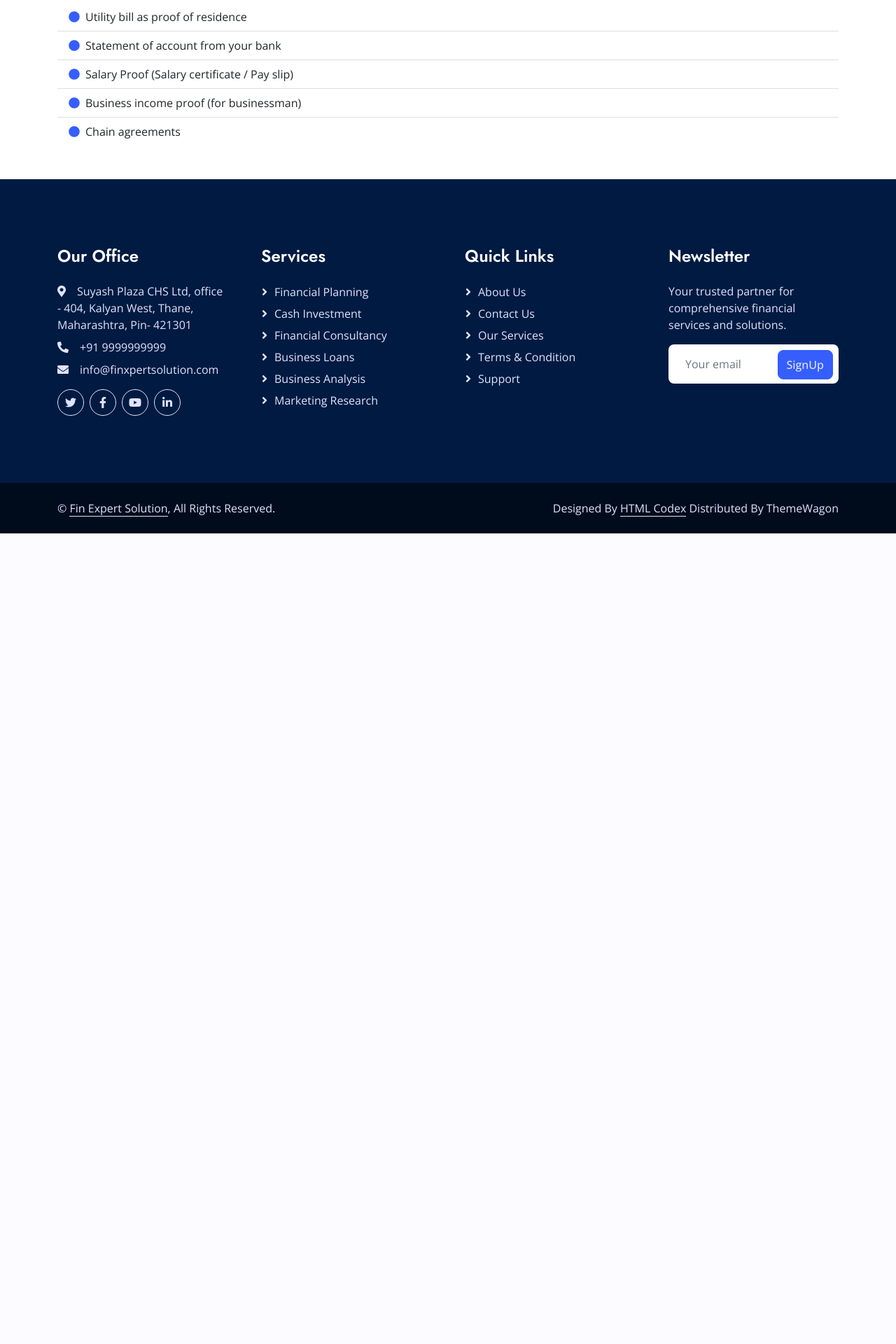
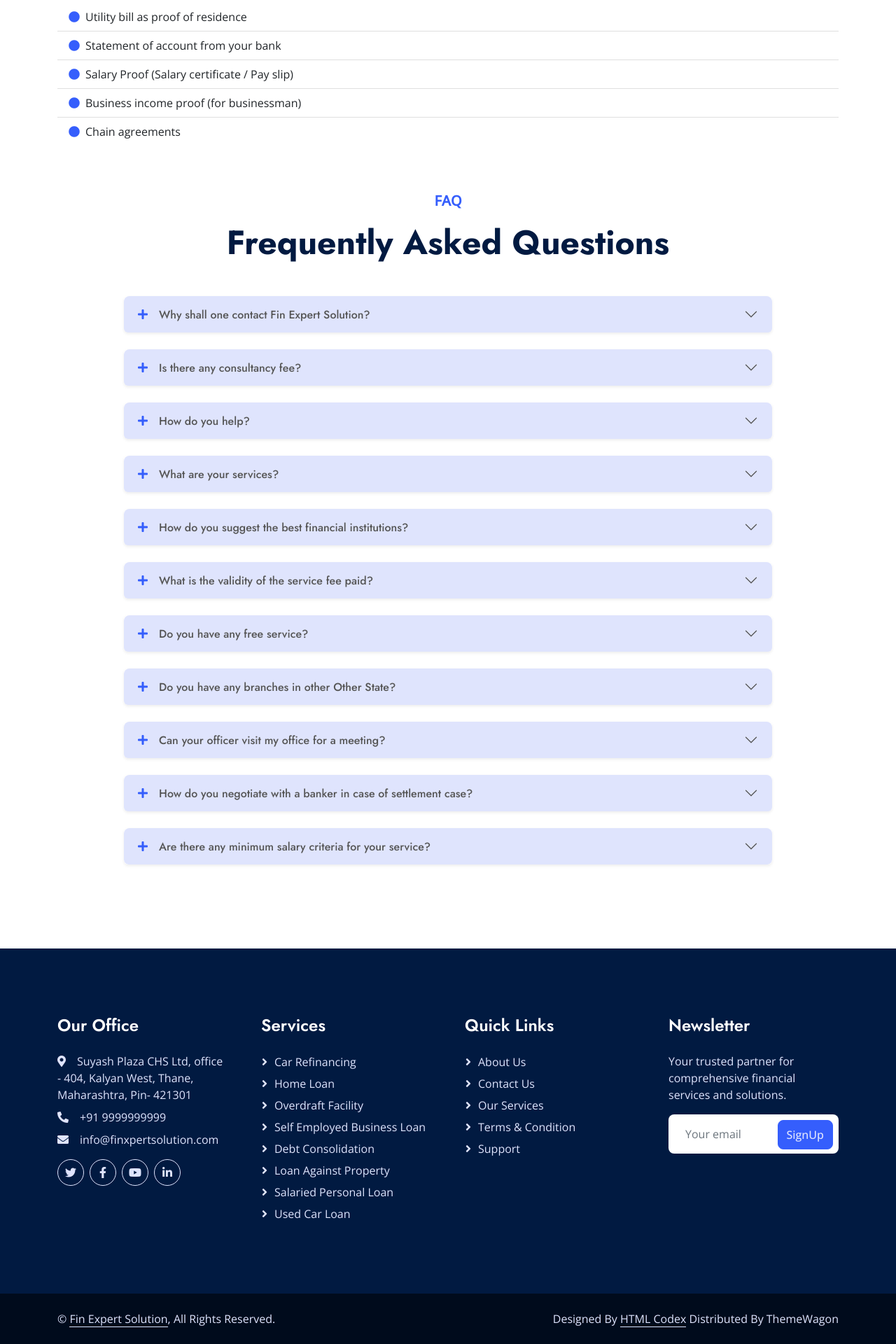
Before and after one commit to akshatsingh1718/fin_expert_solution, a Django app: page /home-loan/ in a window 1280 px wide. Shown: the part 1097-3017 px from the top of the page at 70% size. Before the commit the page ends 1859 px from the top, so only its background shows below. Run offline with Django 5.2, Linux system fonts and the light colour scheme; some libraries are stand-ins or nearby versions.

Commit message:
Added FAQ

```diff
--- a/finance/context_processors.py
+++ b/finance/context_processors.py
@@ -30,23 +30,4 @@
         'SITE_URL': 'https://finxpertsolution.com',
         'COPYRIGHT_YEAR': '2024',
         'COPYRIGHT_TEXT': 'All Rights Reserved',
-
-        # Services List
-        'MAIN_SERVICES': [
-            'Financial Planning',
-            'Cash Investment',
-            'Financial Consultancy',
-            'Business Loans',
-            'Business Analysis',
-            'Marketing Research'
-        ],
-
-        # Quick Links
-        'QUICK_LINKS': [
-            {'name': 'About Us', 'url': 'finance:about'},
-            {'name': 'Contact Us', 'url': 'finance:contact'},
-            {'name': 'Our Services', 'url': 'finance:service'},
-            {'name': 'Terms & Condition', 'url': '#'},
-            {'name': 'Support', 'url': '#'},
-        ]
     }
--- a/templates/finance/about.html
+++ b/templates/finance/about.html
@@ -1,4 +1,5 @@
 {% extends 'finance/base.html' %}
+{% load static %}
 
 {% block title %}About Us - Finanza{% endblock %}
 
--- a/templates/finance/base.html
+++ b/templates/finance/base.html
@@ -133,15 +133,23 @@
                 </div>
                 <div class="col-lg-3 col-md-6">
                     <h4 class="text-white mb-4">Services</h4>
-                    {% for service in MAIN_SERVICES %}
-                        <a class="btn btn-link" href="{% url 'finance:service' %}">{{ service }}</a>
-                    {% endfor %}
+                    <a class="btn btn-link" href="{% url 'finance:service_detail' 'car-refinancing' %}">Car Refinancing</a>
+                    <a class="btn btn-link" href="{% url 'finance:service_detail' 'home-loan' %}">Home Loan</a>
+                    <a class="btn btn-link" href="{% url 'finance:service_detail' 'overdraft-facility' %}">Overdraft Facility</a>
+                    <a class="btn btn-link" href="{% url 'finance:service_detail' 'self-employed-business-loan' %}">Self Employed Business Loan</a>
+                    <a class="btn btn-link" href="{% url 'finance:service_detail' 'debt-consolidation' %}">Debt Consolidation</a>
+                    <a class="btn btn-link" href="{% url 'finance:service_detail' 'loan-against-property' %}">Loan Against Property</a>
+                    <a class="btn btn-link" href="{% url 'finance:service_detail' 'salaried-personal-loan' %}">Salaried Personal Loan</a>
+                    <a class="btn btn-link" href="{% url 'finance:service_detail' 'used-car-loan' %}">Used Car Loan</a>
                 </div>
                 <div class="col-lg-3 col-md-6">
                     <h4 class="text-white mb-4">Quick Links</h4>
-                    {% for link in QUICK_LINKS %}
-                        <a class="btn btn-link" href="{% if link.url != '#' %}{% url link.url %}{% else %}#{% endif %}">{{ link.name }}</a>
-                    {% endfor %}
+                    <a class="btn btn-link" href="{% url 'finance:about' %}">About Us</a>
+                    <a class="btn btn-link" href="{% url 'finance:contact' %}">Contact Us</a>
+                    <a class="btn btn-link" href="{% url 'finance:service' %}">Our Services</a>
+                    <a class="btn btn-link" href="#">Terms & Condition</a>
+                    <a class="btn btn-link" href="#">Support</a>
+
                 </div>
                 <div class="col-lg-3 col-md-6">
                     <h4 class="text-white mb-4">Newsletter</h4>
--- /dev/null
+++ b/templates/finance/components/faq.html
@@ -0,0 +1,243 @@
+<!-- FAQ Component Start -->
+<div class="container-xxl py-5">
+    <div class="container">
+        <div class="text-center mx-auto wow fadeInUp" data-wow-delay="0.1s" >
+            <p class="fs-5 fw-medium text-primary">FAQ</p>
+            <h1 class="display-5 mb-5">Frequently Asked Questions</h1>
+        </div>
+
+        <div class="row justify-content-center">
+            <div class="col-lg-10">
+                <div class="accordion" id="faqAccordion">
+
+                    <!-- FAQ Item 1 -->
+                    <div class="accordion-item border-0 mb-4 wow fadeInUp" data-wow-delay="0.1s">
+                        <h2 class="accordion-header" id="faqHeading1">
+                            <button class="accordion-button collapsed bg-light border-0 rounded-top" type="button"
+                                    data-bs-toggle="collapse" data-bs-target="#faqCollapse1"
+                                    aria-expanded="false" aria-controls="faqCollapse1">
+                                <i class="fas fa-plus me-3 text-primary"></i>
+                                Why shall one contact {{COMPANY_NAME}}?
+                            </button>
+                        </h2>
+                        <div id="faqCollapse1" class="accordion-collapse collapse"
+                             aria-labelledby="faqHeading1" data-bs-parent="#faqAccordion">
+                            <div class="accordion-body bg-light border-0 rounded-bottom p-4">
+                                <p class="mb-0">{{COMPANY_NAME}} experts have extensive knowledge of the financial market and can provide personalized solutions tailored to your specific needs. Our experts help you navigate complex financial products, compare options from multiple lenders, and secure the best rates and terms available in the market.</p>
+                            </div>
+                        </div>
+                    </div>
+
+                    <!-- FAQ Item 2 -->
+                    <div class="accordion-item border-0 mb-4 wow fadeInUp" data-wow-delay="0.2s">
+                        <h2 class="accordion-header" id="faqHeading2">
+                            <button class="accordion-button collapsed bg-light border-0 rounded-top" type="button"
+                                    data-bs-toggle="collapse" data-bs-target="#faqCollapse2"
+                                    aria-expanded="false" aria-controls="faqCollapse2">
+                                <i class="fas fa-plus me-3 text-primary"></i>
+                                Is there any consultancy fee?
+                            </button>
+                        </h2>
+                        <div id="faqCollapse2" class="accordion-collapse collapse"
+                             aria-labelledby="faqHeading2" data-bs-parent="#faqAccordion">
+                            <div class="accordion-body bg-light border-0 rounded-bottom p-4">
+                                <p class="mb-0">Our initial consultation is completely free. We believe in providing transparent services and only charge a nominal processing fee once your loan is approved and disbursed. Our fee structure is clearly explained upfront with no hidden charges.</p>
+                            </div>
+                        </div>
+                    </div>
+
+                    <!-- FAQ Item 3 -->
+                    <div class="accordion-item border-0 mb-4 wow fadeInUp" data-wow-delay="0.3s">
+                        <h2 class="accordion-header" id="faqHeading3">
+                            <button class="accordion-button collapsed bg-light border-0 rounded-top" type="button"
+                                    data-bs-toggle="collapse" data-bs-target="#faqCollapse3"
+                                    aria-expanded="false" aria-controls="faqCollapse3">
+                                <i class="fas fa-plus me-3 text-primary"></i>
+                                How do you help?
+                            </button>
+                        </h2>
+                        <div id="faqCollapse3" class="accordion-collapse collapse"
+                             aria-labelledby="faqHeading3" data-bs-parent="#faqAccordion">
+                            <div class="accordion-body bg-light border-0 rounded-bottom p-4">
+                                <p class="mb-0">We provide end-to-end assistance including document preparation, application processing, rate negotiation, and follow-up with lenders. Our team guides you through every step of the loan process, from initial consultation to final disbursement, ensuring a smooth and hassle-free experience.</p>
+                            </div>
+                        </div>
+                    </div>
+
+                    <!-- FAQ Item 4 -->
+                    <div class="accordion-item border-0 mb-4 wow fadeInUp" data-wow-delay="0.4s">
+                        <h2 class="accordion-header" id="faqHeading4">
+                            <button class="accordion-button collapsed bg-light border-0 rounded-top" type="button"
+                                    data-bs-toggle="collapse" data-bs-target="#faqCollapse4"
+                                    aria-expanded="false" aria-controls="faqCollapse4">
+                                <i class="fas fa-plus me-3 text-primary"></i>
+                                What are your services?
+                            </button>
+                        </h2>
+                        <div id="faqCollapse4" class="accordion-collapse collapse"
+                             aria-labelledby="faqHeading4" data-bs-parent="#faqAccordion">
+                            <div class="accordion-body bg-light border-0 rounded-bottom p-4">
+                                <p class="mb-0">We offer a comprehensive range of financial services including Personal Loans, Home Loans, Business Loans, Loan Against Property, Car Loans, Debt Consolidation, Overdraft Facilities, and Car Refinancing. We work with multiple banks and NBFCs to provide you with the best options.</p>
+                            </div>
+                        </div>
+                    </div>
+
+                    <!-- FAQ Item 5 -->
+                    <div class="accordion-item border-0 mb-4 wow fadeInUp" data-wow-delay="0.5s">
+                        <h2 class="accordion-header" id="faqHeading5">
+                            <button class="accordion-button collapsed bg-light border-0 rounded-top" type="button"
+                                    data-bs-toggle="collapse" data-bs-target="#faqCollapse5"
+                                    aria-expanded="false" aria-controls="faqCollapse5">
+                                <i class="fas fa-plus me-3 text-primary"></i>
+                                How do you suggest the best financial institutions?
+                            </button>
+                        </h2>
+                        <div id="faqCollapse5" class="accordion-collapse collapse"
+                             aria-labelledby="faqHeading5" data-bs-parent="#faqAccordion">
+                            <div class="accordion-body bg-light border-0 rounded-bottom p-4">
+                                <p class="mb-0">We analyze your financial profile, credit history, income stability, and loan requirements to match you with the most suitable lenders. Our extensive network of banking partners allows us to compare interest rates, processing fees, and terms to recommend the best financial institution for your specific needs.</p>
+                            </div>
+                        </div>
+                    </div>
+
+                    <!-- FAQ Item 6 -->
+                    <div class="accordion-item border-0 mb-4 wow fadeInUp" data-wow-delay="0.6s">
+                        <h2 class="accordion-header" id="faqHeading6">
+                            <button class="accordion-button collapsed bg-light border-0 rounded-top" type="button"
+                                    data-bs-toggle="collapse" data-bs-target="#faqCollapse6"
+                                    aria-expanded="false" aria-controls="faqCollapse6">
+                                <i class="fas fa-plus me-3 text-primary"></i>
+                                What is the validity of the service fee paid?
+                            </button>
+                        </h2>
+                        <div id="faqCollapse6" class="accordion-collapse collapse"
+                             aria-labelledby="faqHeading6" data-bs-parent="#faqAccordion">
+                            <div class="accordion-body bg-light border-0 rounded-bottom p-4">
+                                <p class="mb-0">Our service fee is valid for the entire loan processing period, typically 30-45 days from application submission. If your loan application is rejected due to bank policies or eligibility issues beyond our control, we provide a partial refund as per our terms and conditions. The fee covers all our services until loan disbursement.</p>
+                            </div>
+                        </div>
+                    </div>
+
+
+                    <!-- FAQ Item 7 -->
+                    <div class="accordion-item border-0 mb-4 wow fadeInUp" data-wow-delay="0.6s">
+                        <h2 class="accordion-header" id="faqHeading6">
+                            <button class="accordion-button collapsed bg-light border-0 rounded-top" type="button"
+                                    data-bs-toggle="collapse" data-bs-target="#faqCollapse6"
+                                    aria-expanded="false" aria-controls="faqCollapse6">
+                                <i class="fas fa-plus me-3 text-primary"></i>
+                                Do you have any free service?
+                            </button>
+                        </h2>
+                        <div id="faqCollapse6" class="accordion-collapse collapse"
+                             aria-labelledby="faqHeading6" data-bs-parent="#faqAccordion">
+                            <div class="accordion-body bg-light border-0 rounded-bottom p-4">
+                                <p class="mb-0">Yes, we have telephonic consultancy which is free for 2 hours every day between 10:00 am to 12:00 pm Sunday to Thursday. Kindly call our contact center and book your appointment for teleservice.</p>
+                            </div>
+                        </div>
+                    </div>
+
+                    <!-- FAQ Item 8 -->
+                    <div class="accordion-item border-0 mb-4 wow fadeInUp" data-wow-delay="0.6s">
+                        <h2 class="accordion-header" id="faqHeading6">
+                            <button class="accordion-button collapsed bg-light border-0 rounded-top" type="button"
+                                    data-bs-toggle="collapse" data-bs-target="#faqCollapse6"
+                                    aria-expanded="false" aria-controls="faqCollapse6">
+                                <i class="fas fa-plus me-3 text-primary"></i>
+                                Do you have any branches in other Other State?
+                            </button>
+                        </h2>
+                        <div id="faqCollapse6" class="accordion-collapse collapse"
+                             aria-labelledby="faqHeading6" data-bs-parent="#faqAccordion">
+                            <div class="accordion-body bg-light border-0 rounded-bottom p-4">
+                                <p class="mb-0">No, we are based in Maharashtra only.</p>
+                            </div>
+                        </div>
+                    </div>
+
+                    <!-- FAQ Item 9 -->
+                    <div class="accordion-item border-0 mb-4 wow fadeInUp" data-wow-delay="0.6s">
+                        <h2 class="accordion-header" id="faqHeading6">
+                            <button class="accordion-button collapsed bg-light border-0 rounded-top" type="button"
+                                    data-bs-toggle="collapse" data-bs-target="#faqCollapse6"
+                                    aria-expanded="false" aria-controls="faqCollapse6">
+                                <i class="fas fa-plus me-3 text-primary"></i>
+                                Can your officer visit my office for a meeting?
+                            </button>
+                        </h2>
+                        <div id="faqCollapse6" class="accordion-collapse collapse"
+                             aria-labelledby="faqHeading6" data-bs-parent="#faqAccordion">
+                            <div class="accordion-body bg-light border-0 rounded-bottom p-4">
+                                <p class="mb-0">Yes, an expert can be arranged for your office to brief the process.</p>
+                            </div>
+                        </div>
+                    </div>
+
+                    <!-- FAQ Item 10 -->
+                    <div class="accordion-item border-0 mb-4 wow fadeInUp" data-wow-delay="0.6s">
+                        <h2 class="accordion-header" id="faqHeading6">
+                            <button class="accordion-button collapsed bg-light border-0 rounded-top" type="button"
+                                    data-bs-toggle="collapse" data-bs-target="#faqCollapse6"
+                                    aria-expanded="false" aria-controls="faqCollapse6">
+                                <i class="fas fa-plus me-3 text-primary"></i>
+                                How do you negotiate with a banker in case of settlement case?
+                            </button>
+                        </h2>
+                        <div id="faqCollapse6" class="accordion-collapse collapse"
+                             aria-labelledby="faqHeading6" data-bs-parent="#faqAccordion">
+                            <div class="accordion-body bg-light border-0 rounded-bottom p-4">
+                                <p class="mb-0">We have expert professionals to deal with such cases. They are expert in negotiating and settlement skills.</p>
+                            </div>
+                        </div>
+                    </div>
+
+                    <!-- FAQ Item 11 -->
+                    <div class="accordion-item border-0 mb-4 wow fadeInUp" data-wow-delay="0.6s">
+                        <h2 class="accordion-header" id="faqHeading6">
+                            <button class="accordion-button collapsed bg-light border-0 rounded-top" type="button"
+                                    data-bs-toggle="collapse" data-bs-target="#faqCollapse6"
+                                    aria-expanded="false" aria-controls="faqCollapse6">
+                                <i class="fas fa-plus me-3 text-primary"></i>
+                                Are there any minimum salary criteria for your service?
+                            </button>
+                        </h2>
+                        <div id="faqCollapse6" class="accordion-collapse collapse"
+                             aria-labelledby="faqHeading6" data-bs-parent="#faqAccordion">
+                            <div class="accordion-body bg-light border-0 rounded-bottom p-4">
+                                <p class="mb-0">No, we serve every customer to our best.</p>
+                            </div>
+                        </div>
+                    </div>
+                </div>
+            </div>
+        </div>
+    </div>
+</div>
+<!-- FAQ Component End -->
+
+<style>
+.accordion-button:not(.collapsed) {
+    background-color: var(--bs-primary) !important;
+    color: white !important;
+}
+
+.accordion-button:not(.collapsed) i {
+    color: white !important;
+    transform: rotate(45deg);
+}
+
+.accordion-button i {
+    transition: transform 0.3s ease;
+}
+
+.accordion-button:hover {
+    background-color: var(--bs-light) !important;
+    border-color: var(--bs-primary) !important;
+}
+
+.accordion-item {
+    box-shadow: 0 0.125rem 0.25rem rgba(0, 0, 0, 0.075);
+    border-radius: 0.375rem !important;
+    overflow: hidden;
+}
+</style>
--- a/templates/finance/services/car-refinancing.html
+++ b/templates/finance/services/car-refinancing.html
@@ -50,4 +50,8 @@
     </div>
 </div>
 <!-- Feature End -->
+
+<!-- Include FAQ Component -->
+{% include 'finance/components/faq.html' %}
+
 {% endblock %}
--- a/templates/finance/services/debt-consolidation.html
+++ b/templates/finance/services/debt-consolidation.html
@@ -49,4 +49,8 @@
     </div>
 </div>
 <!-- Feature End -->
+
+<!-- Include FAQ Component -->
+{% include 'finance/components/faq.html' %}
+
 {% endblock %}
--- a/templates/finance/services/home-loan.html
+++ b/templates/finance/services/home-loan.html
@@ -50,4 +50,8 @@
     </div>
 </div>
 <!-- Feature End -->
+
+<!-- Include FAQ Component -->
+{% include 'finance/components/faq.html' %}
+
 {% endblock %}
--- a/templates/finance/services/loan-against-property.html
+++ b/templates/finance/services/loan-against-property.html
@@ -50,4 +50,8 @@
     </div>
 </div>
 <!-- Feature End -->
+
+<!-- Include FAQ Component -->
+{% include 'finance/components/faq.html' %}
+
 {% endblock %}
--- a/templates/finance/services/overdraft-facility.html
+++ b/templates/finance/services/overdraft-facility.html
@@ -62,4 +62,8 @@
     </div>
 </div>
 <!-- Feature End -->
+
+<!-- Include FAQ Component -->
+{% include 'finance/components/faq.html' %}
+
 {% endblock %}
--- a/templates/finance/services/salaried-personal-loan.html
+++ b/templates/finance/services/salaried-personal-loan.html
@@ -50,4 +50,8 @@
     </div>
 </div>
 <!-- Feature End -->
+
+<!-- Include FAQ Component -->
+{% include 'finance/components/faq.html' %}
+
 {% endblock %}
--- a/templates/finance/services/self-employed-business-loan.html
+++ b/templates/finance/services/self-employed-business-loan.html
@@ -57,4 +57,8 @@
     </div>
 </div>
 <!-- Feature End -->
+
+<!-- Include FAQ Component -->
+{% include 'finance/components/faq.html' %}
+
 {% endblock %}
--- a/templates/finance/services/used-car-loan.html
+++ b/templates/finance/services/used-car-loan.html
@@ -66,4 +66,8 @@
     </div>
 </div>
 <!-- Feature End -->
+
+<!-- Include FAQ Component -->
+{% include 'finance/components/faq.html' %}
+
 {% endblock %}
```
Also changed, not shown: templates/finance/contact.html (+4 -5 lines).
